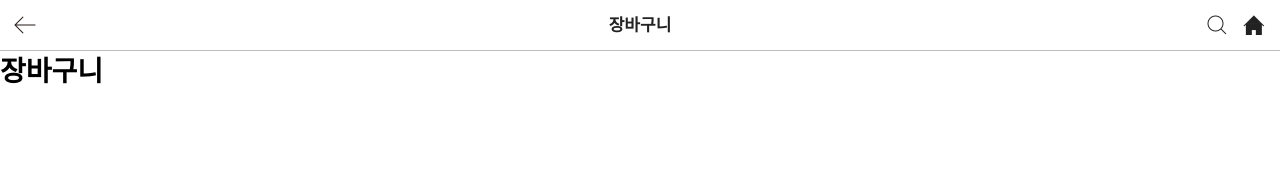
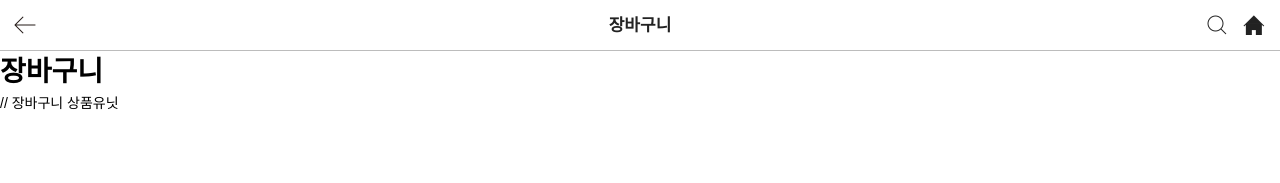
Before and after one commit to kschoi/react-shopping-cart, a React (Create React App) app: page / in a window 1280 px wide. Shown: the top 183 px of the page. Built offline with nearby package versions, Linux system fonts and the light colour scheme.

Commit message:
상품유닛 파일 생성

```diff
--- a/src/App.tsx
+++ b/src/App.tsx
@@ -1,12 +1,14 @@
 import React from 'react';
 import Header from './components/layouts/Header';
 import Toolbar from './components/Toolbar/Toolbar';
+import ProductsList from './components/ProductsList/ProductsList';
 
 const App: React.FC = () => {
   return (
     <div className="App">
       <Header />
       <h1>장바구니</h1>
+      <ProductsList />
       <Toolbar count={0} deliveryCharge={0} totalPrice={0} />
     </div>
   );
--- /dev/null
+++ b/src/components/ProductsList/ProductsList.tsx
@@ -0,0 +1,16 @@
+import React from 'react';
+import ProductsListItem from './ProductsListItem';
+
+interface ProductsListProps {
+}
+
+const ProductsList: React.FC<ProductsListProps> = props => {
+
+    return (
+        <ul>
+            <ProductsListItem />
+        </ul>
+    );
+}
+
+export default ProductsList;
--- /dev/null
+++ b/src/components/ProductsList/ProductsListItem.tsx
@@ -0,0 +1,15 @@
+import React from 'react';
+
+interface ProductsListItemProps {
+}
+
+const ProductsListItem: React.FC<ProductsListItemProps> = props => {
+
+    return (
+        <li>
+            // 장바구니 상품유닛
+        </li>
+    );
+}
+
+export default ProductsListItem;
--- a/src/components/Toolbar/Toolbar.tsx
+++ b/src/components/Toolbar/Toolbar.tsx
@@ -8,7 +8,7 @@ interface ToolbarProps {
 }
 
 const Toolbar: React.FC<ToolbarProps> = props => {
-    const [open, setOpen] = useState<boolean | true>(true);
+    const [open, setOpen] = useState<boolean>(true);
 
     return (
         <div id="_cdtl_opt_bar" className={`${style.cdtl_opt_bar} ${style._fixed_banner} ${style.ty_base} ${open ? style.on : ''}`}>
```
